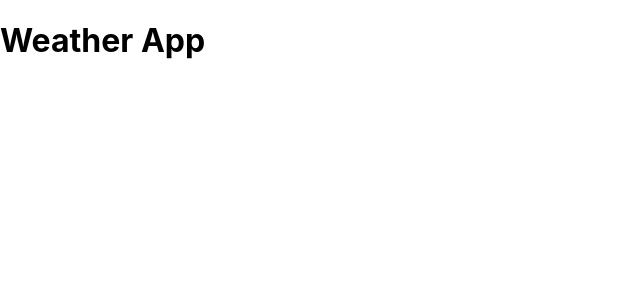
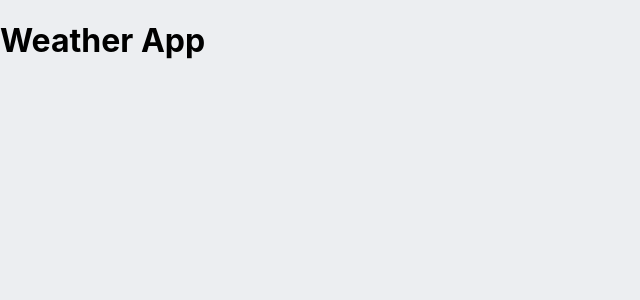
Before and after one commit to Wasiu-hub/weather-app, a React (Create React App) app: page / in a window 1280 px wide. Shown: the top 300 px of the page, without its empty margins (0-640 px from the left). Built offline with nearby package versions, Linux system fonts and the light colour scheme.

Commit message:
project setup, till installing prettier

```diff
--- a/src/index.css
+++ b/src/index.css
@@ -1,13 +1,16 @@
+@import url("https://fonts.googleapis.com/css2?family=Nunito+Sans:opsz,wght@6..12,200&family=Roboto:ital,wght@1,500&display=swap");
+
 body {
   margin: 0;
-  font-family: -apple-system, BlinkMacSystemFont, 'Segoe UI', 'Roboto', 'Oxygen',
-    'Ubuntu', 'Cantarell', 'Fira Sans', 'Droid Sans', 'Helvetica Neue',
+  font-family: -apple-system, BlinkMacSystemFont, "Segoe UI", "Roboto", "Oxygen",
+    "Ubuntu", "Cantarell", "Fira Sans", "Droid Sans", "Helvetica Neue",
     sans-serif;
   -webkit-font-smoothing: antialiased;
   -moz-osx-font-smoothing: grayscale;
+  background: #eceef1;
 }
 
 code {
-  font-family: source-code-pro, Menlo, Monaco, Consolas, 'Courier New',
+  font-family: source-code-pro, Menlo, Monaco, Consolas, "Courier New",
     monospace;
 }
```
Also changed, not shown: package.json (+10 -0 lines), .eslintrc.json (added), 1 other file (tests, documents, lock files or other folders).
